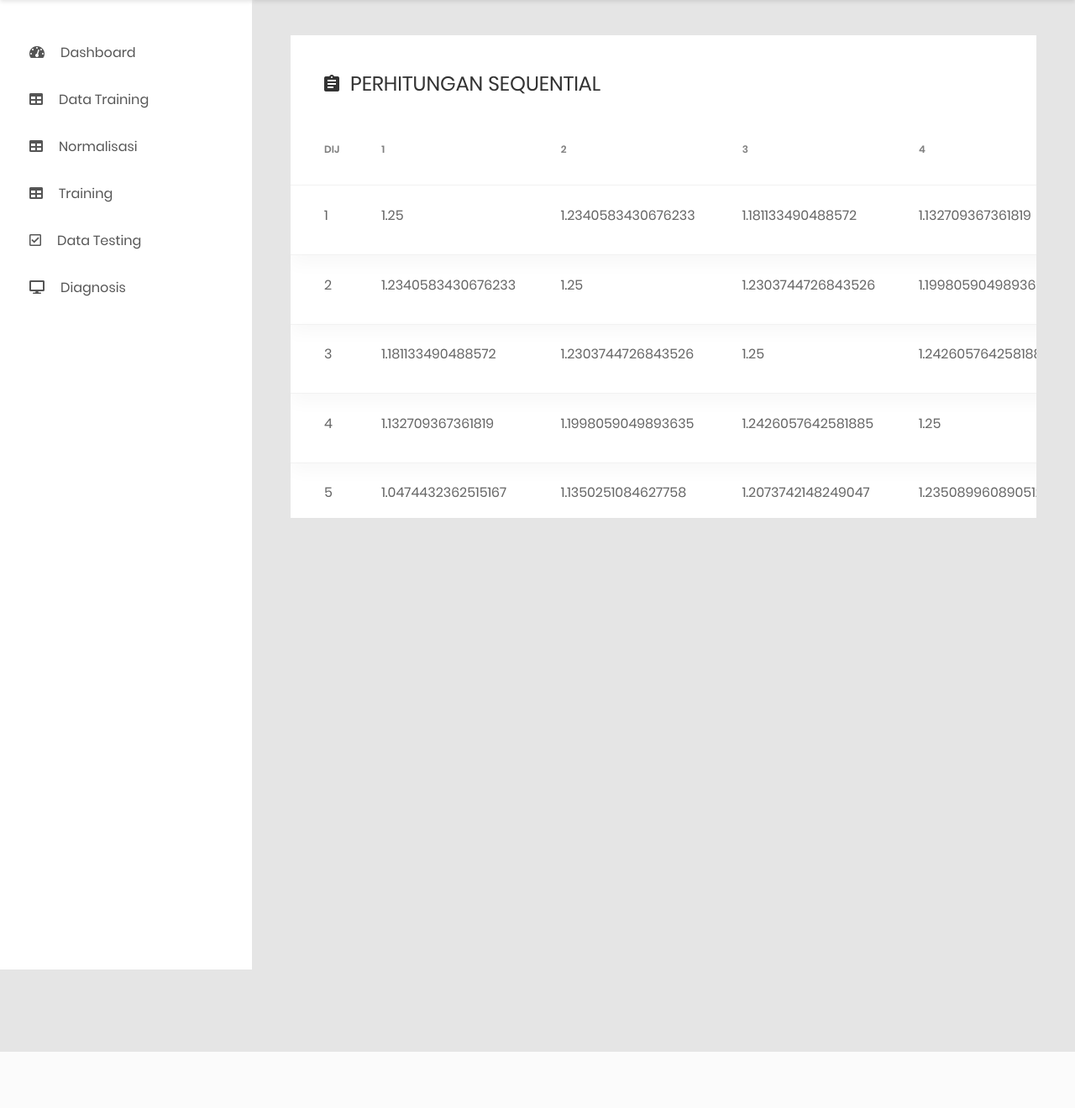
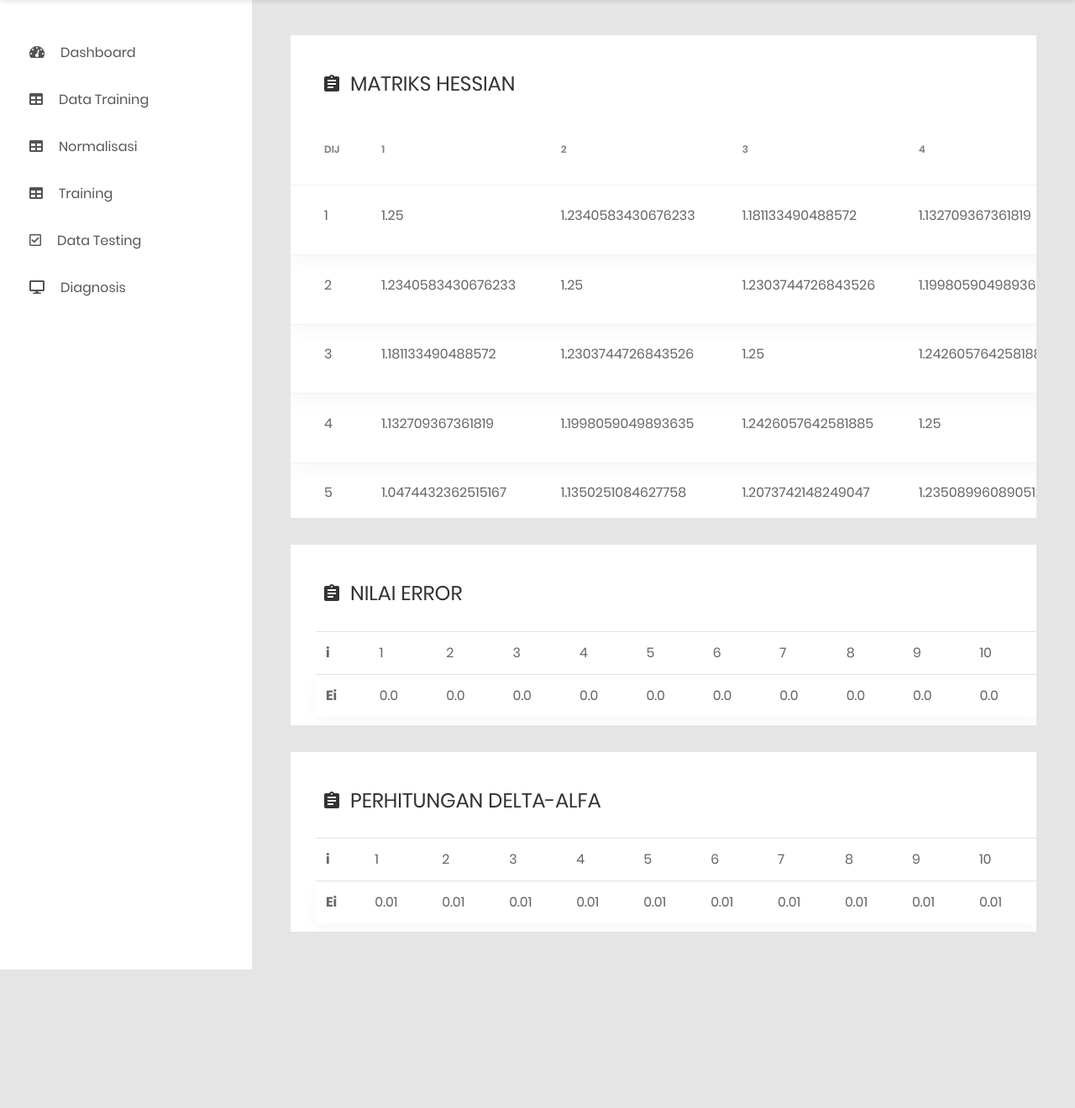
Before and after one commit to olif565/project2, a Django app: page /home/training/ in a window 1280 px wide. Shown: the part 75-1395 px from the top of the page at 84% size. Before the commit the page ends 1328 px from the top, so only its background shows below. Run offline with Django 3.2, Linux system fonts and the light colour scheme; data comes from the database, SQL or seed files in the repository; some libraries are stand-ins or nearby versions.

Commit message:
training

```diff
--- a/home/templates/home_training.html
+++ b/home/templates/home_training.html
@@ -3,10 +3,10 @@
 
 <div class="row">
     <div class="col-lg-12">
-        <!-- DATA TRAINING-->
+        <!-- MATRIKS HESSIAN-->
         <div class="user-data m-b-30">
             <h3 class="title-3 m-b-30">
-                <i class="zmdi zmdi-assignment"></i>PERHITUNGAN SEQUENTIAL
+                <i class="zmdi zmdi-assignment"></i>MATRIKS HESSIAN
             </h3>
             <div class="table-responsive table-data">
                 <table class="table">
@@ -19,7 +19,7 @@
                         </tr>
                     </thead>
                     <tbody>
-                    {% for datax in data.n_list_data_training_view %}
+                    {% for datax in data.n_list_data_matriks_view %}
                         <tr class="tr-shadow">
                         {% for datay in datax %}
                             <td>{{ datay }}</td>
@@ -31,7 +31,69 @@
                 </table>
             </div>
         </div>
-        <!-- END DATA TRAINING-->
+        <!-- END MATRIKS HESSIAN-->
+    </div>
+
+    <div class="col-lg-12">
+        <!-- NILAI ERROR-->
+        <div class="user-data m-b-30">
+            <h3 class="title-3 m-b-30">
+                <i class="zmdi zmdi-assignment"></i>NILAI ERROR
+            </h3>
+            <div class="table-responsive" style="padding: 0px 0px 10px 30px;">
+                <table class="table">
+                    <thead>
+                        <tr>
+                            <td><b>i</b></td>
+                            {% for data in data.n_data_normalisasi %}
+                                <td>{{ data.no }}</td>
+                            {% endfor %}
+                        </tr>
+                    </thead>
+                    <tbody>
+                        <tr class="tr-shadow">
+                            <td><b>Ei</b></td>
+                        {% for datax in data.data_error_rate %}
+                            <td>{{ datax }}</td>
+                        {% endfor %}
+                        </tr>
+                        <tr class="spacer"></tr>
+                    </tbody>
+                </table>
+            </div>
+        </div>
+        <!-- END NILAI ERROR-->
+    </div>
+
+    <div class="col-lg-12">
+        <!-- PERHITUNGAN DELTA-ALFA-->
+        <div class="user-data m-b-30">
+            <h3 class="title-3 m-b-30">
+                <i class="zmdi zmdi-assignment"></i>PERHITUNGAN DELTA-ALFA
+            </h3>
+            <div class="table-responsive" style="padding: 0px 0px 10px 30px;">
+                <table class="table">
+                    <thead>
+                        <tr>
+                            <td><b>i</b></td>
+                            {% for data in data.n_data_normalisasi %}
+                                <td>{{ data.no }}</td>
+                            {% endfor %}
+                        </tr>
+                    </thead>
+                    <tbody>
+                        <tr class="tr-shadow">
+                            <td><b>Ei</b></td>
+                        {% for datax in data.data_delta_alfa %}
+                            <td>{{ datax }}</td>
+                        {% endfor %}
+                        </tr>
+                        <tr class="spacer"></tr>
+                    </tbody>
+                </table>
+            </div>
+        </div>
+        <!-- END PERHITUNGAN DELTA-ALFA-->
     </div>
 </div>
 
--- a/home/views/training.py
+++ b/home/views/training.py
@@ -5,21 +5,21 @@ import logging
 logger = logging.getLogger(__name__)
 
 
-def get_training():
+def get_matriks():
 
     n_data_normalisasi = kernel.get_kernel()['n_data_normalisasi']
     n_list_data_kernel = kernel.get_kernel()['n_list_data_kernel']
     n_list_data_kernel_view = kernel.get_kernel()['n_list_data_kernel_view']
 
-    n_list_data_training = []
-    n_list_data_training_view = []
+    n_list_data_matriks = []
+    n_list_data_matriks_view = []
 
     # lambda
     l = 0.5
 
     for i, x in enumerate(n_list_data_kernel):
-        n_data_training = []
-        n_data_training_view = []
+        n_data_matriks = []
+        n_data_matriks_view = []
         y_i = int(n_data_normalisasi[i]['kelas'])
 
         for j, y in enumerate(x):
@@ -30,17 +30,68 @@ def get_training():
             d_ij = y_i * y_j * (y + (math.pow(l, 2)))
 
             if j == 0:
-                n_data_training_view.append(n_data_normalisasi[i]['no'])
+                n_data_matriks_view.append(n_data_normalisasi[i]['no'])
 
-            n_data_training_view.append(d_ij)
-            n_data_training.append(d_ij)
+            n_data_matriks_view.append(d_ij)
+            n_data_matriks.append(d_ij)
 
-        n_list_data_training.append(n_data_training)
-        n_list_data_training_view.append(n_data_training_view)
+        n_list_data_matriks.append(n_data_matriks)
+        n_list_data_matriks_view.append(n_data_matriks_view)
 
     data_kernel = {
         'n_data_normalisasi': n_data_normalisasi,
-        'n_list_data_training_view': n_list_data_training_view
+        'n_list_data_matriks': n_list_data_matriks,
+        'n_list_data_matriks_view': n_list_data_matriks_view
     }
 
     return data_kernel
+
+
+def get_error_rate(list_data_matriks):
+
+    # alpha
+    a = 0
+
+    data_error_rate = []
+
+    for i, x in enumerate(list_data_matriks):
+
+        for j, y in enumerate(x):
+
+            er = a * float(y)
+
+            if i == 0:
+                data_error_rate.append(er)
+            else:
+                data_error_rate[j] = data_error_rate[j] + er
+
+    error_rate = {
+        'data_error_rate': data_error_rate
+    }
+
+    return error_rate
+
+
+def get_delta_alfa(data_error_rate):
+
+    # alpha
+    a = 0
+
+    # constant
+    const = 1
+
+    # gamma
+    g = 0.01
+
+    data_delta_alfa = []
+
+    for i, x in enumerate(data_error_rate):
+
+        da = min(max(g * (1 - x), -a), (const - a))
+        data_delta_alfa.append(da)
+
+    delta_alfa = {
+        'data_delta_alfa': data_delta_alfa
+    }
+
+    return delta_alfa
--- a/home/views/view_training.py
+++ b/home/views/view_training.py
@@ -10,12 +10,17 @@ class IndexView(ListView):
     context_object_name = 'data'
 
     def get_queryset(self):
-        n_data_normalisasi = training.get_training()['n_data_normalisasi']
-        n_list_data_training_view = training.get_training()['n_list_data_training_view']
+        n_data_normalisasi = training.get_matriks()['n_data_normalisasi']
+        n_list_data_matriks = training.get_matriks()['n_list_data_matriks']
+        n_list_data_matriks_view = training.get_matriks()['n_list_data_matriks_view']
+        data_error_rate = training.get_error_rate(n_list_data_matriks)['data_error_rate']
+        data_delta_alfa = training.get_delta_alfa(data_error_rate)['data_delta_alfa']
 
         context = {
             'n_data_normalisasi': n_data_normalisasi,
-            'n_list_data_training_view': n_list_data_training_view
+            'n_list_data_matriks_view': n_list_data_matriks_view,
+            'data_error_rate': data_error_rate,
+            'data_delta_alfa': data_delta_alfa
         }
 
         return context
```
